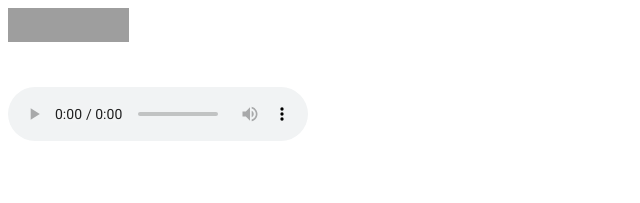
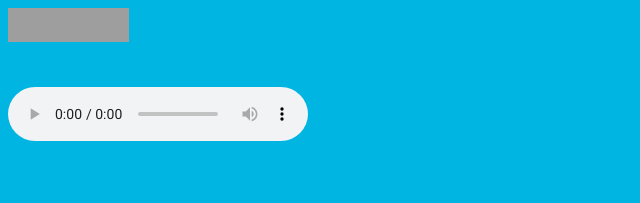
Before and after one commit to DarraghRogan/darraghrogan.github.io, a plain HTML site: page NEI.html in a window 1280 px wide. Shown: the whole page, without its empty margins (0-640 px from the left). Drawn offline with Linux system fonts and the light colour scheme; grey boxes are pictures that could not be loaded.

Commit message:
Update NEI.html

```diff
--- a/NEI.html
+++ b/NEI.html
@@ -8,9 +8,9 @@
       right: 0;
       bottom: 0;
       left: 0;
-      width: 192px;
-      height: 192px;
-      background-color: opacity(0%);
+      width: 400px;
+      height: 120px;
+      background-color: #00B5E2;
   font-family: "Arial", "Roboto", sans-serif;
   font-optical-sizing: auto;
   font-size: 36px;
```
